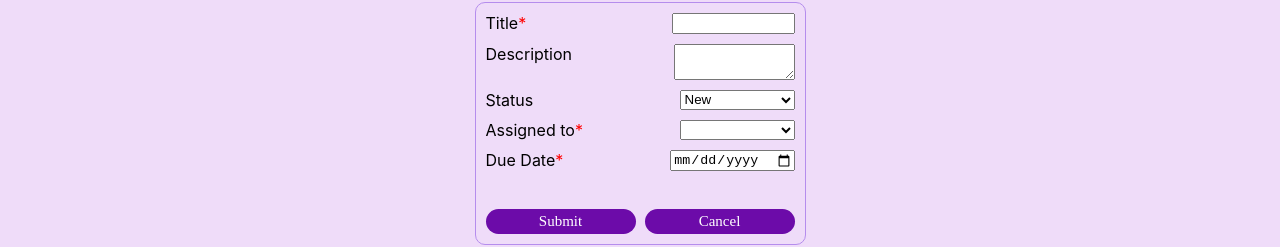
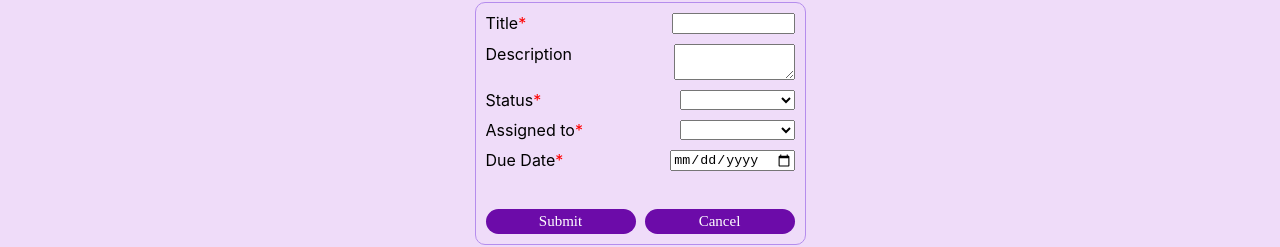
Before and after one commit to silpakopparthi/Group-VWJS-To-Do-List-Project, a React (Create React App) app in the folder to-do-list-project/: page / in a window 1280 px wide. Both pictures are taken after a click on the button "Add New Task". Shown: the part 189-436 px from the top of the page. Built offline with nearby package versions, Linux system fonts and the light colour scheme.

Commit message:
Fixing issues with Add new item button

```diff
--- a/to-do-list-project/src/App.js
+++ b/to-do-list-project/src/App.js
@@ -1,7 +1,7 @@
 import "./App.css";
-import Header from "./components/header";
+//import Header from "./components/header";
 import ToDoPage from "./components/ToDoPage";
-import Info from './components/Info';
+// import Info from './components/Info';
 // import { BrowserRouter, Routes, Route } from "react-router-dom";
 function App() {
   return (
@@ -10,7 +10,7 @@ function App() {
       {/* <BrowserRouter>
         <Header />
         {/* <ToDoPage /> */}
-        {/* <Routes>
+      {/* <Routes>
           <Route path="/" element={<ToDoPage />} />
           <Route path="/info" element={<Info />} />
         </Routes>
--- a/to-do-list-project/src/components/ToDoItem.jsx
+++ b/to-do-list-project/src/components/ToDoItem.jsx
@@ -66,15 +66,16 @@ function ToDoItem({
             ></textarea>
           </div>
           <div className="newTaskItemRow">
-            <label for="ddlStatus">Status</label>
+            <label for="ddlStatus">Status<super>*</super></label>
             <select
               className="taskItemControl"
-              id="ddlStatus"
+              id="ddlStatus" required
               value={editingItem?.status}
               onChange={(e) =>
                 setEditingItem({ ...editingItem, status: e.target.value })
               }
             >
+              <option value=""></option>
               <option value="New">New</option>
               <option value="In progress">In progress</option>
               <option value="Completed">Completed</option>
--- a/to-do-list-project/src/components/ToDoPage.jsx
+++ b/to-do-list-project/src/components/ToDoPage.jsx
@@ -21,7 +21,7 @@ function ToDoPage() {
   const addItemtoList = (title, description, status, assignee, duedate) => {
     setDisplayToDoItem(false);
     //Display the add button again when a new item is added
-    setshowAddNewItemButton(!showAddNewItemButton);
+    setshowAddNewItemButton(true);
     if (title !== "") {
       let itemObj = {
         itemID: Math.floor(Math.random() * 1000),
@@ -43,6 +43,7 @@ function ToDoPage() {
     assignee,
     duedate
   ) => {
+    setshowAddNewItemButton(true);
     const newItemList = listItems.map((item) => {
       if (item.itemID === itemID) {
         item.title = title;
@@ -87,9 +88,9 @@ function ToDoPage() {
 
   return (
     <>
-    <Header navigatePage={navigatePage}/>
+      <Header navigatePage={navigatePage} />
       <div className="todoPage">
-      {navigatetoPage === "info" && (<Info/>)}
+        {navigatetoPage === "info" && (<Info />)}
         {/* Display add new item button if the showAddNewItemButton flag is true */}
         {navigatetoPage === "home" && showAddNewItemButton === true && (
           <button className="btnAddnewtask" onClick={showToDoItem}>
--- a/to-do-list-project/src/components/header.jsx
+++ b/to-do-list-project/src/components/header.jsx
@@ -1,26 +1,27 @@
 import React from "react";
-// import Logo from './todolist.png';
+//import Logo from './images/todolist.png';
 // import { Link } from "react-router-dom";
-function Header({navigatePage}) {
+function Header({ navigatePage }) {
 
-  const onLinkClick = (e) =>{debugger;
+  const onLinkClick = (e) => {
     console.log(e.target.dataset.page);
     navigatePage(e.target.dataset.page);
   }
-    return (
+  return (
     <div className="header">
       {/* <Link to="/">
         <img src="/images/todolist.png" className="logo" alt="logo" />
       </Link> */}
+      {/* <img src= {Logo} alt ="logo"/> */}
       <h1>To Do List</h1>
       <nav className="nav-links">
         <ol>
           <li>
-          <a href="#home" data-page="home" onClick={onLinkClick}>Home</a>
+            <a href="#home" data-page="home" onClick={onLinkClick}>Home</a>
             {/* <Link to="/">Home</Link> */}
           </li>
           <li>
-          <a href="#contact" data-page="info" onClick={onLinkClick}>Info</a>
+            <a href="#contact" data-page="info" onClick={onLinkClick}>Info</a>
             {/* <Link to="/info">Info</Link> */}
           </li>
         </ol>
```
Also changed, not shown: to-do-list-project/src/components/Info.jsx (+6 -5 lines). Lines whose indentation alone changed are shown as unchanged.
